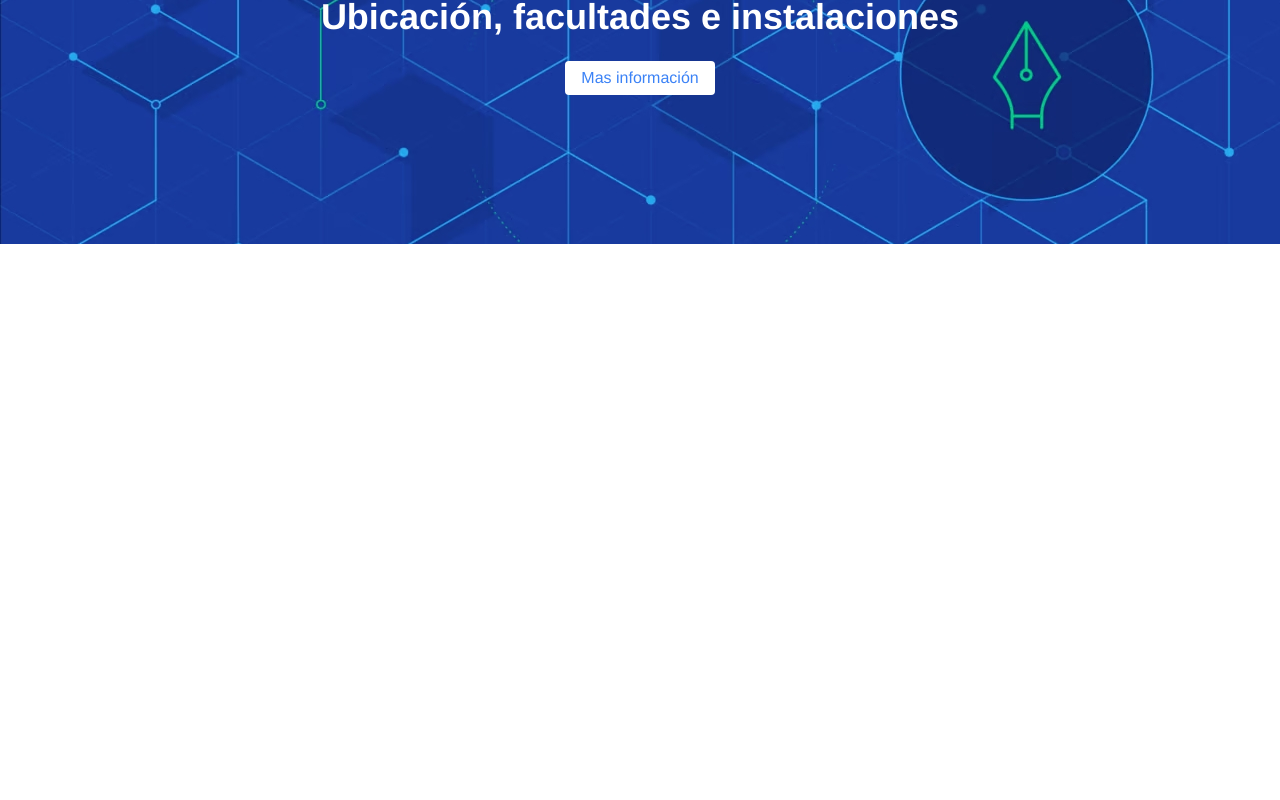
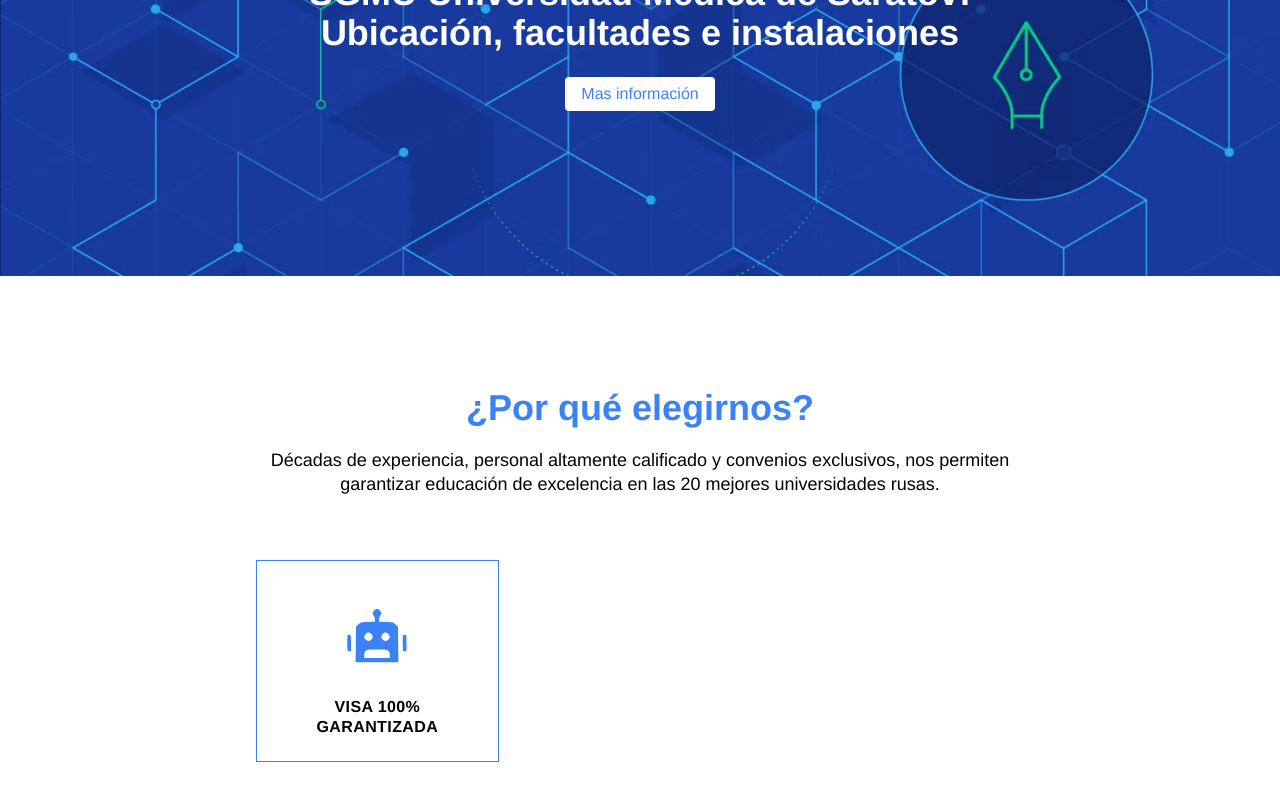
Before and after one commit to YTorresL/university-app, a Next.js app: page / in a window 1280 px wide. Shown: the part 332-1132 px from the top of the page. Before the commit the page ends 800 px from the top, so only its background shows below. Built offline with nearby package versions, Linux system fonts and the light colour scheme.

Commit message:
sección 2

```diff
--- a/app/page.js
+++ b/app/page.js
@@ -1,3 +1,4 @@
+import { Sample } from "@/components/Icons/page"
 import { Button } from "@/components/button/page"
 import { Header } from "@/components/header/page"
 
@@ -6,7 +7,7 @@ export default function Home() {
     <>
       <Header />
       <main>
-        <div className="h-[30rem] bg-[url('/banner2.jpg')] w-full">
+        <div className="h-[32rem] bg-[url('/banner2.jpg')] w-full">
           <div className="w-[90%] lg:w-[60%] mx-auto h-full flex flex-col justify-center items-center">
             <p className="text-white uppercase text-sm underline-offset-4 underline tracking-wide font-medium">
               Universidades
@@ -23,6 +24,28 @@ export default function Home() {
             </div>
           </div>
         </div>
+        <div className="w-full py-28">
+          <div className="w-[90%] lg:w-[60%] mx-auto mb-16">
+            <h2 className="text-2xl lg:text-4xl font-bold text-center text-blue-500">
+              ¿Por qué elegirnos?
+            </h2>
+            <p className="text-center my-5 text-lg leading-6">
+              Décadas de experiencia, personal altamente calificado y convenios
+              exclusivos, nos permiten garantizar educación de excelencia en las
+              20 mejores universidades rusas.
+            </p>
+          </div>
+          <div className="w-[90%] lg:w-[60%] mx-auto">
+            <div className="grid grid-cols-1 lg:grid-cols-3 gap-5">
+              <div className="border border-blue-500 py-6 px-8">
+                <Sample className="w-16 h-16 mx-auto my-6" fill="#3B82F6" />
+                <h3 className="text-base font-semibold uppercase text-center leading-5 tracking-wide">
+                  Visa 100% garantizada
+                </h3>
+              </div>
+            </div>
+          </div>
+        </div>
       </main>
     </>
   )
--- a/components/Icons/page.js
+++ b/components/Icons/page.js
@@ -13,3 +13,11 @@ export function Close(props) {
     </svg>
   )
 }
+
+export function Sample(props) {
+  return (
+    <svg xmlns="http://www.w3.org/2000/svg" viewBox="0 0 90 90" {...props}>
+      <path d="M41 2c-2.4 2.4-2.5 4.9-.5 7.6.8 1 1.5 3.3 1.5 5.1v3.1l-10 .4c-9.7.3-10 .4-13.2 3.6L15.5 25l-.3 25-.3 25h60.2l-.3-25-.3-25-3.3-3.2c-3.2-3.2-3.5-3.3-13.2-3.6l-10-.4v-3.1c0-1.8.7-4.1 1.5-5.1.8-1.1 1.5-2.8 1.5-3.8C51 3.4 47.5 0 45 0c-1.1 0-2.9.9-4 2zm-4 33c1.1 1.1 2 2.9 2 4 0 2.6-3.4 6-6 6-1.1 0-2.9-.9-4-2s-2-2.9-2-4 .9-2.9 2-4 2.9-2 4-2 2.9.9 4 2zm24 0c1.1 1.1 2 2.9 2 4 0 2.6-3.4 6-6 6-1.1 0-2.9-.9-4-2s-2-2.9-2-4 .9-2.9 2-4 2.9-2 4-2 2.9.9 4 2zm0 24c1.3 1.3 2 3.3 2 6v4H27v-4c0-2.7.7-4.7 2-6 1.8-1.8 3.3-2 16-2s14.2.2 16 2zM3.5 37.2c-.3.8-.4 6.1-.3 11.9.3 10.4.3 10.4 2.8 10.4h2.5V48c0-11.2-.1-11.5-2.3-11.8-1.2-.2-2.4.3-2.7 1zM81.5 37.2c-.3.8-.4 6.1-.3 11.9.3 10.4.3 10.4 2.8 10.4h2.5V48c0-11.2-.1-11.5-2.3-11.8-1.2-.2-2.4.3-2.7 1z" />
+    </svg>
+  )
+}
```
Also changed, not shown: 192 other files (tests, documents, lock files or other folders).
